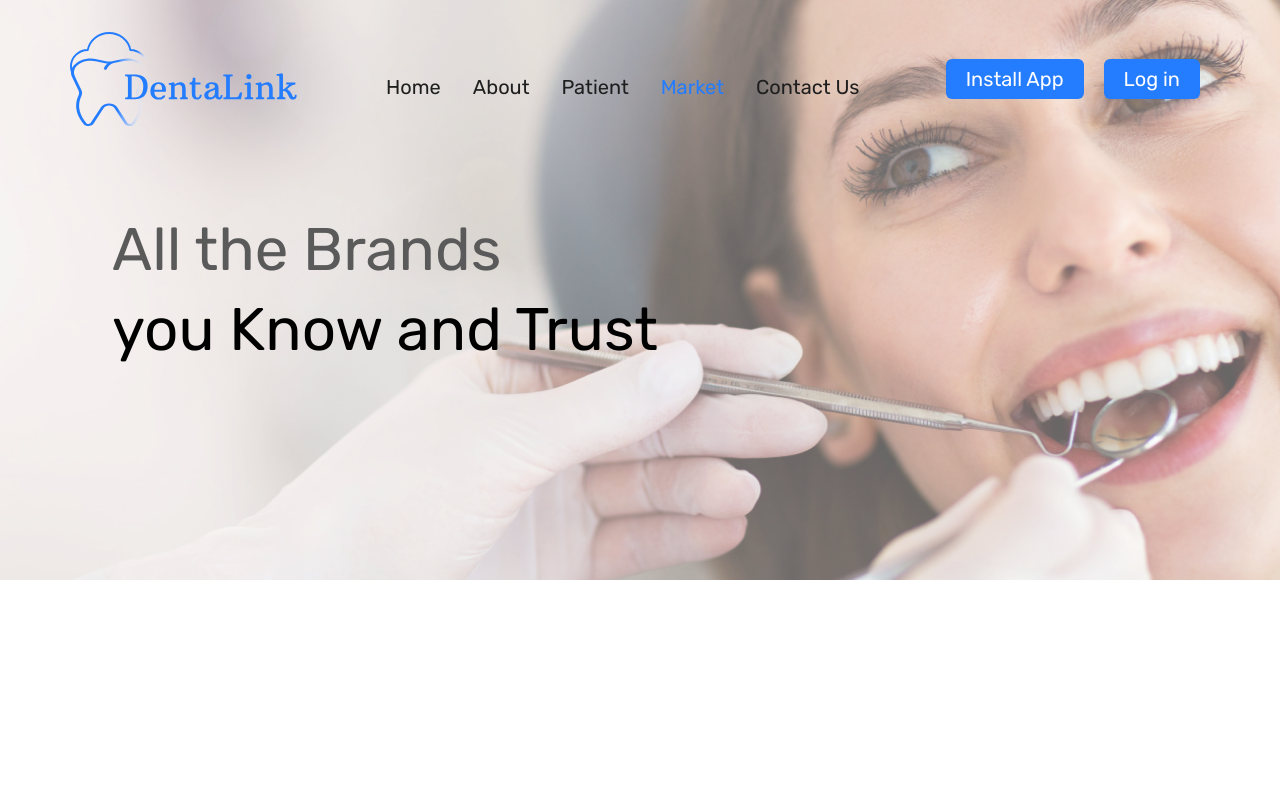
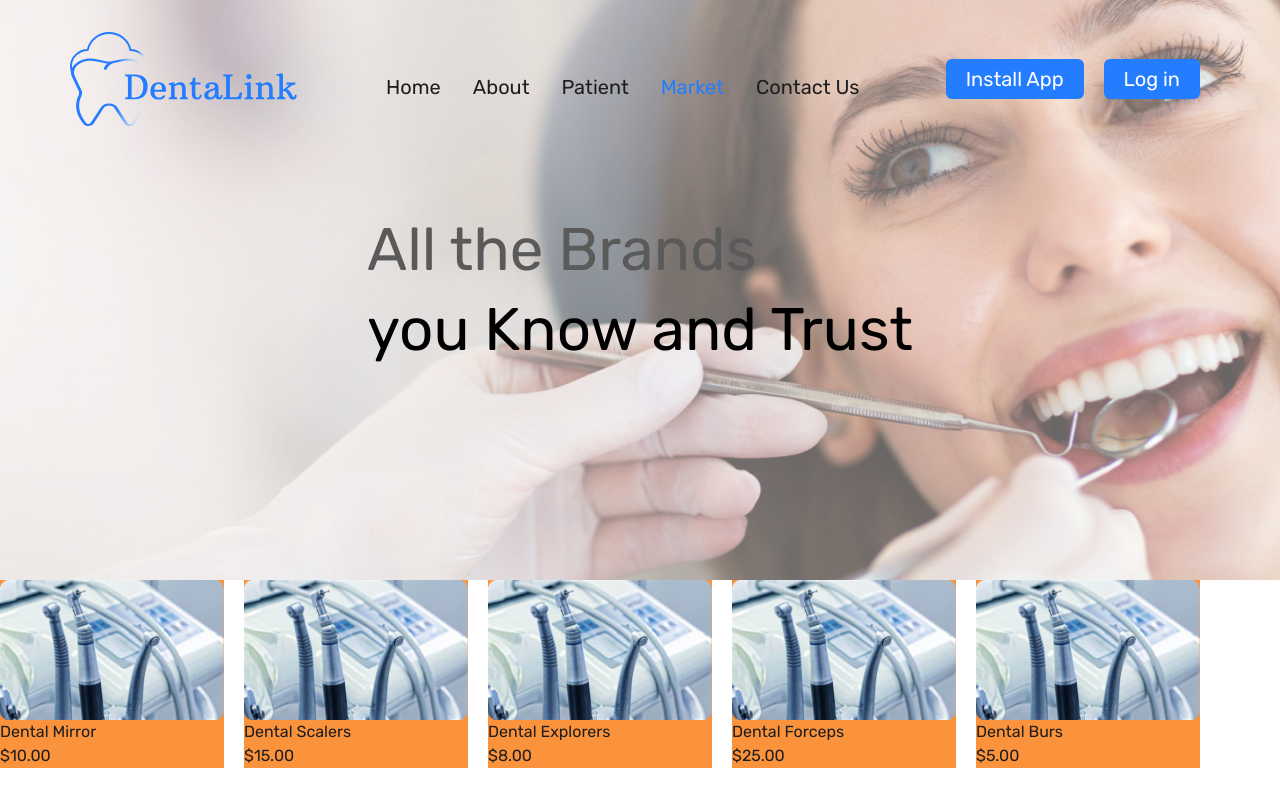
Before and after one commit to doniahusien/DentaLink, a Next.js app: page /market in a window 1280 px wide. Built offline with nearby package versions, Linux system fonts and the light colour scheme.

Commit message:
product card created

```diff
--- a/src/app/(auth)/sign-up/page.jsx
+++ b/src/app/(auth)/sign-up/page.jsx
@@ -6,7 +6,7 @@ import AuthCard from '@/components/auth/AuthCard';
 const signupPage = () => {
   return (
     <>
-         <AuthCard img={signupImg} formAuth='signup'/>
+      <AuthCard img={signupImg} formAuth='signup' />
     </>
   )
 }
--- a/src/app/market/page.jsx
+++ b/src/app/market/page.jsx
@@ -1,11 +1,13 @@
 'use client'
 import React from 'react'
+import ProductList from '@/components/market/ProductList'
 import HeaderSection from '@/components/ui/HeaderSection/HeaderSection'
 import headerImg from '../../../public/images/market/General-Dentists 1.png'
 const marketPage = () => {
   return (
     <div className=''>
       <HeaderSection imgURL="/images/market/General-Dentists%201.png" textDir='center' title="you Know and Trust" subtitle='All the Brands' />
+      <ProductList />
     </div>
   )
 }
--- a/src/components/market/ProductCard.jsx
+++ b/src/components/market/ProductCard.jsx
@@ -0,0 +1,20 @@
+import React from 'react'
+import Image from 'next/image'
+const ProductCard = ({ product }) => {
+    return (
+        <>
+            <div className='card flex flex-col bg-orange-400 w-56 '>
+                <div>
+                    <Image src={product.image} alt={product.name} width={300} height={300} />
+                </div>
+                <div>
+                    <h4>{product.name}</h4>
+
+                </div>
+                <p>{product.price}</p>
+            </div>
+        </>
+    )
+}
+
+export default ProductCard
--- /dev/null
+++ b/src/components/market/ProductList.jsx
@@ -0,0 +1,55 @@
+import React from 'react'
+import ProductCard from './ProductCard';
+import img from '../../../public/images/market/tool2.png'
+const ProductList = () => {
+    const dentalProducts = [
+        {
+            name: "Dental Mirror",
+            image: img,
+            description: "Used for visualizing the oral cavity.",
+            price: "$10.00",
+            favorite: false
+        },
+        {
+            name: "Dental Scalers",
+            image: img,
+            description: "For removing plaque and tartar from teeth.",
+            price: "$15.00",
+            favorite: false
+        },
+        {
+            name: "Dental Explorers",
+            image: img,
+            description: "Used to detect cavities and tooth decay.",
+            price: "$8.00",
+            favorite: false
+        },
+        {
+            name: "Dental Forceps",
+            image: img,
+            description: "For extracting teeth.",
+            price: "$25.00",
+            favorite: false
+        },
+        {
+            name: "Dental Burs",
+            image: img,
+            description: "Used in dental drills for cutting and polishing.",
+            price: "$5.00",
+            favorite: false
+        },
+
+    ];
+
+    return (
+        <div className='flex flex-row gap-5'>
+            {
+                dentalProducts.map((product,i) => (
+                    <ProductCard product={product} key={i}/>
+                ))
+            }
+        </div>
+    )
+}
+
+export default ProductList
--- /dev/null
+++ b/src/components/ui/Card/ToolCard.jsx
@@ -0,0 +1,22 @@
+import React from 'react'
+import Image from 'next/image'
+const ToolCard = ({ img, title, price }) => {
+    return (
+        <>
+            <div className='card '>
+                <div>
+                    <Image src={img} alt={title} />
+                </div>
+                <div>
+                    <h4>{title}</h4>
+
+                </div>
+                <p>{price}</p>
+
+
+            </div>
+        </>
+    )
+}
+
+export default ToolCard
--- a/src/components/ui/HeaderSection/HeaderSection.jsx
+++ b/src/components/ui/HeaderSection/HeaderSection.jsx
@@ -3,9 +3,9 @@ import img from '../../../../public/images/market/General-Dentists 1.png'
 const HeaderSection = ({ title, subtitle, imgURL, textDir }) => {
     return (
         <header
-            className={ `relative bg-cover bg-center bg-no-repeat h-[580px] flex flex-col justify-center items--${textDir} text-${textDir}`
+            className={ `relative bg-cover bg-center bg-no-repeat h-[580px] flex flex-col justify-center items-${textDir} text-${textDir}`
 }
-      style={{ backgroundImage: `url('${imgURL}')` }}
+    style={{ backgroundImage: `url('${imgURL}')` }}
     >
             <div className=' bg-white/40 w-full h-full absolute top-0 left-0'> </div>
                 <div className='relative z-10 text-6xl text-black px-28'>
```
